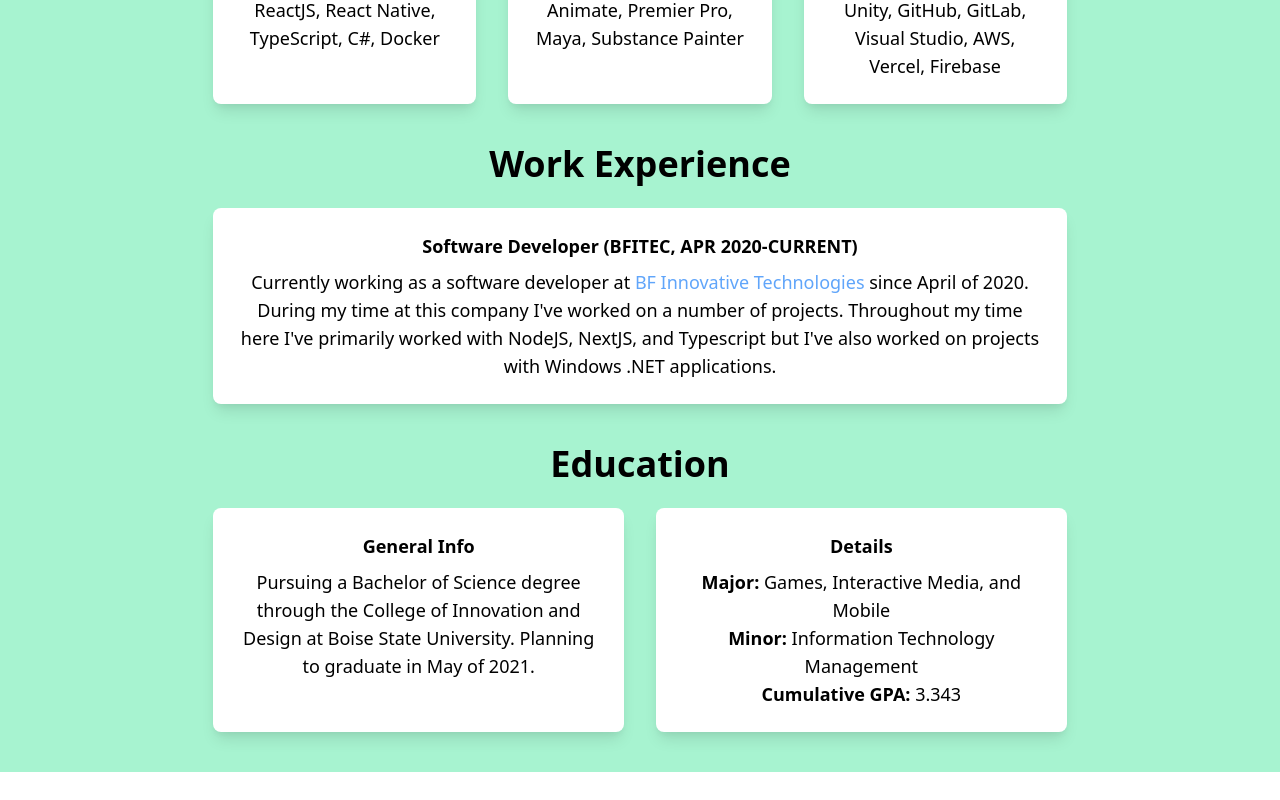
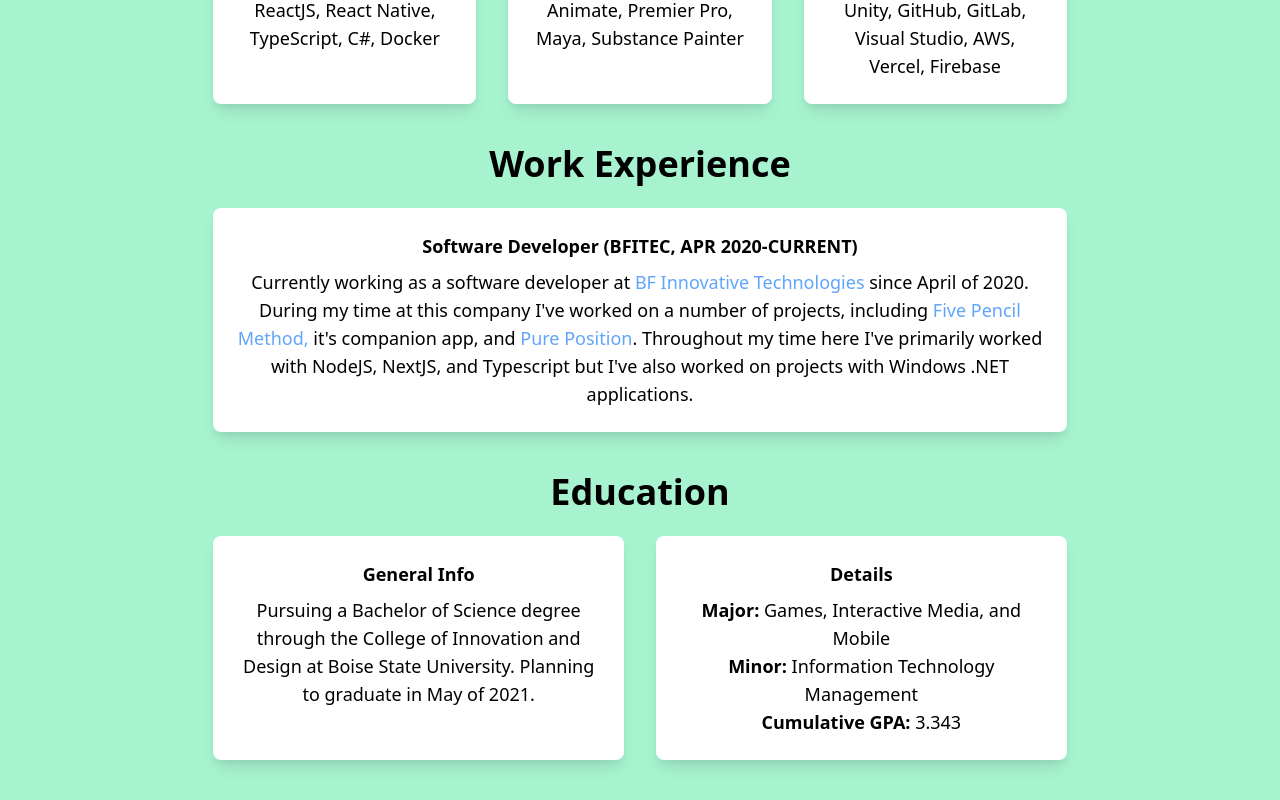
Before and after one commit to jaxmerius/Portfolio-Site, a Next.js app: page / in a window 1280 px wide. Shown: the part 668-1468 px from the top of the page. Before the commit the page ends 1440 px from the top, so only its background shows below. Built offline with nearby package versions, Linux system fonts and the light colour scheme.

Commit message:
updated work info

```diff
--- a/pages/index.js
+++ b/pages/index.js
@@ -79,9 +79,24 @@ export default function Overview() {
                     BF Innovative Technologies{" "}
                   </a>
                   since April of 2020. During my time at this company I've
-                  worked on a number of projects. Throughout my time here I've
-                  primarily worked with NodeJS, NextJS, and Typescript but I've
-                  also worked on projects with Windows .NET applications.
+                  worked on a number of projects, including
+                  <a
+                    href="https://www.fivepencilmethod.com/"
+                    className="text-blue-400 hover:text-blue-500"
+                  >
+                    {" "}
+                    Five Pencil Method,{" "}
+                  </a>
+                  it's companion app, and{" "}
+                  <a
+                    href="https://pcpureposition.com"
+                    className="text-blue-400 hover:text-blue-500"
+                  >
+                    Pure Position
+                  </a>
+                  . Throughout my time here I've primarily worked with NodeJS,
+                  NextJS, and Typescript but I've also worked on projects with
+                  Windows .NET applications.
                 </div>
               </div>
             </div>
```
